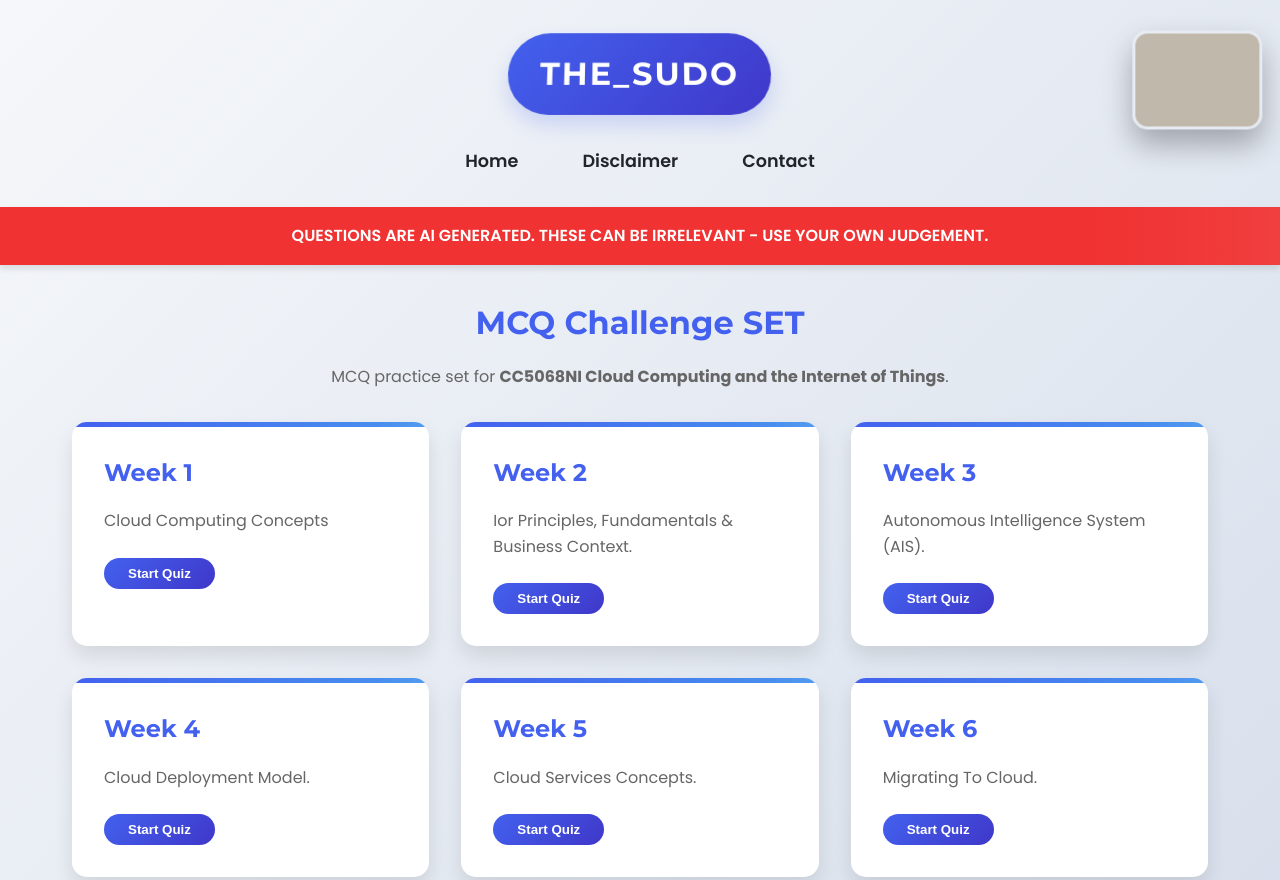
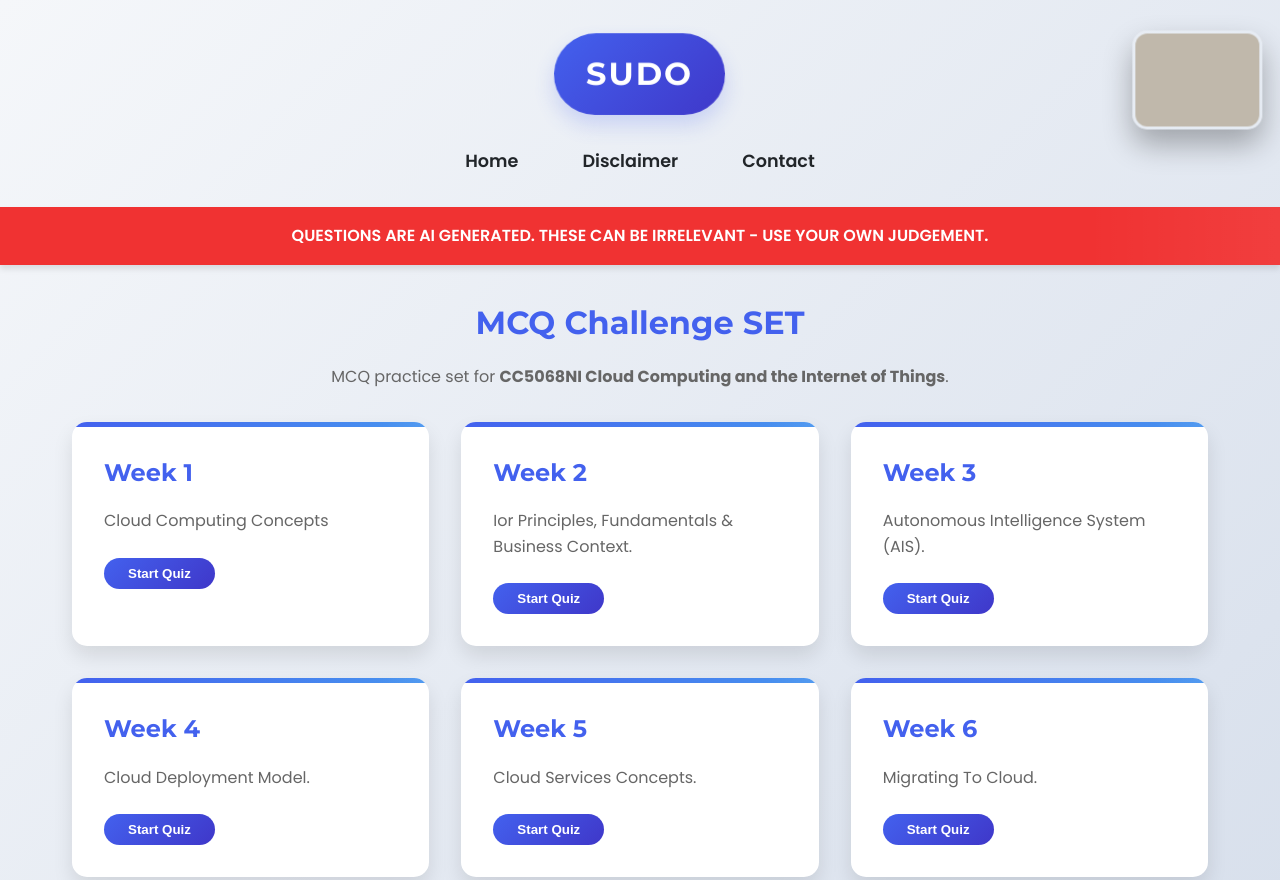
Before and after one commit to thesameersah/mcq-iot, a plain HTML site: page index.html in a window 1280 px wide. Shown: the top 880 px of the page. Drawn offline with Linux system fonts and the light colour scheme; grey boxes are pictures that could not be loaded.

Commit message:
Update index.html

```diff
--- a/index.html
+++ b/index.html
@@ -737,8 +737,8 @@
     <header>
         <div class="header-container">
             <div class="logo">
-                <a href="#" class="logo-link">
-                    the_sudo</a>
+                <a href="https://x.com/i_sam33r" target="_blank" class="logo-link">
+                    sudo</a>
             </div>
             <button class="hamburger">☰</button>
             <nav>
```
